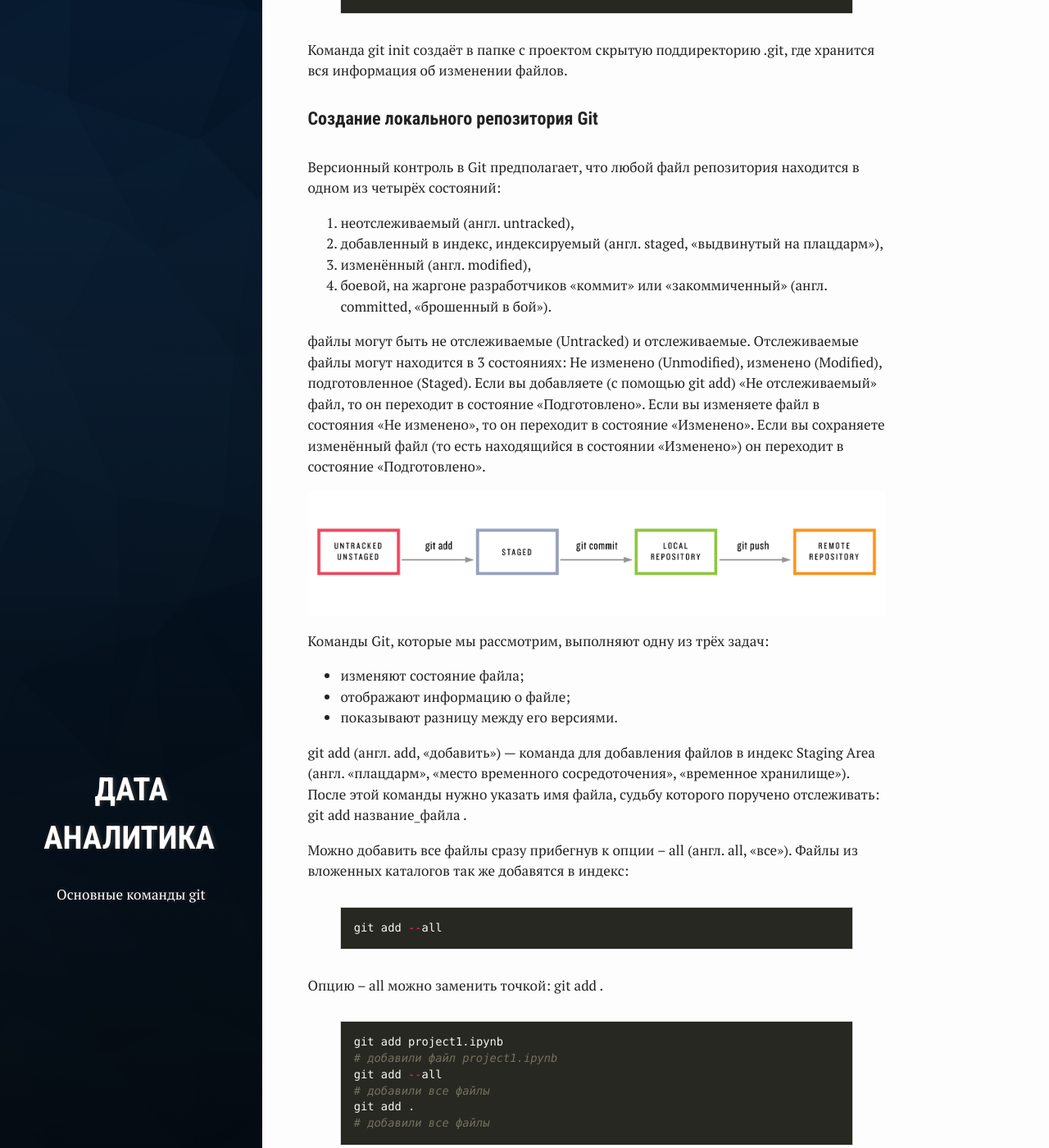
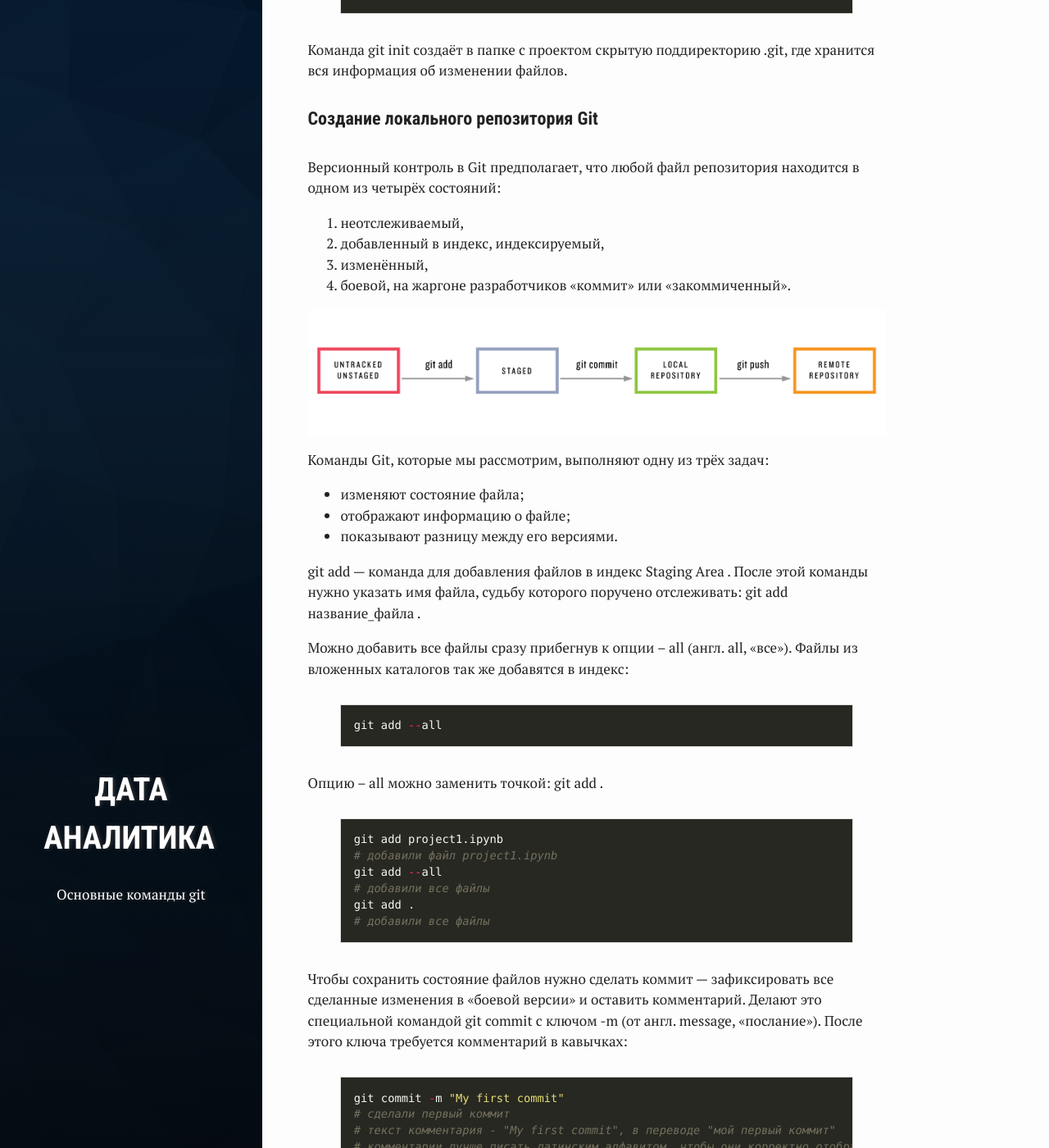
Before and after one commit to p1aton/p1aton.github.io, a Jekyll site: the page built from _posts/2017-10-19-git.md, in a window 1280 px wide and 1400 px high, scrolled down 4283 px. Shown: the whole window at 82% size. Built offline with Jekyll 4.4.1, drawn with Linux system fonts in a browser that asks for light colours; some of the changed text lies outside the part shown.

Commit message:
Update 2017-10-19-git.md

```diff
--- a/_posts/2017-10-19-git.md
+++ b/_posts/2017-10-19-git.md
@@ -187,17 +187,11 @@ git init
 Версионный контроль в Git предполагает, что любой файл репозитория находится в
 одном из четырёх состояний:
 
-1. неотслеживаемый (англ. untracked),
-2. добавленный в индекс, индексируемый (англ. staged, «выдвинутый на плацдарм»),
-3. изменённый (англ. modified),
-4. боевой, на жаргоне разработчиков «коммит» или «закоммиченный» (англ.
-committed, «брошенный в бой»).
+1. неотслеживаемый,
+2. добавленный в индекс, индексируемый,
+3. изменённый,
+4. боевой, на жаргоне разработчиков «коммит» или «закоммиченный».
 
-файлы могут быть не отслеживаемые (Untracked) и отслеживаемые. Отслеживаемые файлы могут находится в 3 состояниях:
-Не изменено (Unmodified), изменено (Modified), подготовленное (Staged). Если вы добавляете (с помощью git add)
-«Не отслеживаемый» файл, то он переходит в состояние «Подготовлено». Если вы изменяете файл в состояния «Не изменено»,
-то он переходит в состояние «Изменено». Если вы сохраняете изменённый файл (то есть находящийся в состоянии «Изменено»)
-он переходит в состояние «Подготовлено».
 
 <center>
 <img src="{{ '/assets/images/git_status.png' | prepend: site.baseurl }}" alt="">
@@ -209,9 +203,8 @@ committed, «брошенный в бой»).
 * отображают информацию о файле;
 * показывают разницу между его версиями.
 
-git add (англ. add, «добавить») — команда для добавления файлов в индекс Staging
-Area (англ. «плацдарм», «место временного сосредоточения», «временное
-хранилище»). После этой команды нужно указать имя файла, судьбу которого
+git add — команда для добавления файлов в индекс Staging
+Area . После этой команды нужно указать имя файла, судьбу которого
 поручено отслеживать: git add название_файла .
 
 Можно добавить все файлы сразу прибегнув к опции -- all (англ. all, «все»). Файлы из
@@ -234,8 +227,8 @@ git add .
 
 Чтобы сохранить состояние файлов нужно сделать коммит — зафиксировать все
 сделанные изменения в «боевой версии» и оставить комментарий. Делают это
-специальной командой git commit (англ. commit, «бросить в бой») c ключом -m (от
-англ. message, «послание»). После этого ключа требуется комментарий в кавычках:
+специальной командой git commit c ключом -m (от англ. message, «послание»).
+После этого ключа требуется комментарий в кавычках:
 
 {% highlight python %}
 git commit -m "My first commit"
@@ -248,7 +241,7 @@ git commit -m "My first commit"
 были сделаны в каждом коммите.
 
 Давайте опубликуем проект на гитхабе! Скопируйте репозиторий из облака на
-локальное хранилище командой git clone (англ. clone, «клонировать»):
+локальное хранилище командой git clone:
 
 {% highlight python %}
 git clone [адрес, откуда копируем] [путь до папки, куда копируем]
@@ -286,9 +279,10 @@ git commit -m "First commit"
 {% endhighlight %}
 
 Теперь можно загрузить ваши файлы в удалённый репозиторий. Для этого есть
-команда git push (англ. push, в значении «от себя»). Так как мы скопировали готовый
-репозиторий с сервера, для первой публикации изменений будем вызовем команду git
-push с ключом -u и двумя аргументами:
+команда git push. Так как мы скопировали готовый репозиторий с сервера, для
+первой публикации изменений будем вызовем команду git push с ключом -u и
+двумя аргументами:
+
 * первый аргумент — имя сервера, с которого вы скопировали репозиторий: origin
 (англ. «источник»);
 * второй аргумент — имя ветки: master;
```
Also changed, not shown: other parts of _posts/2017-10-19-git.md (+1 -1 lines).
